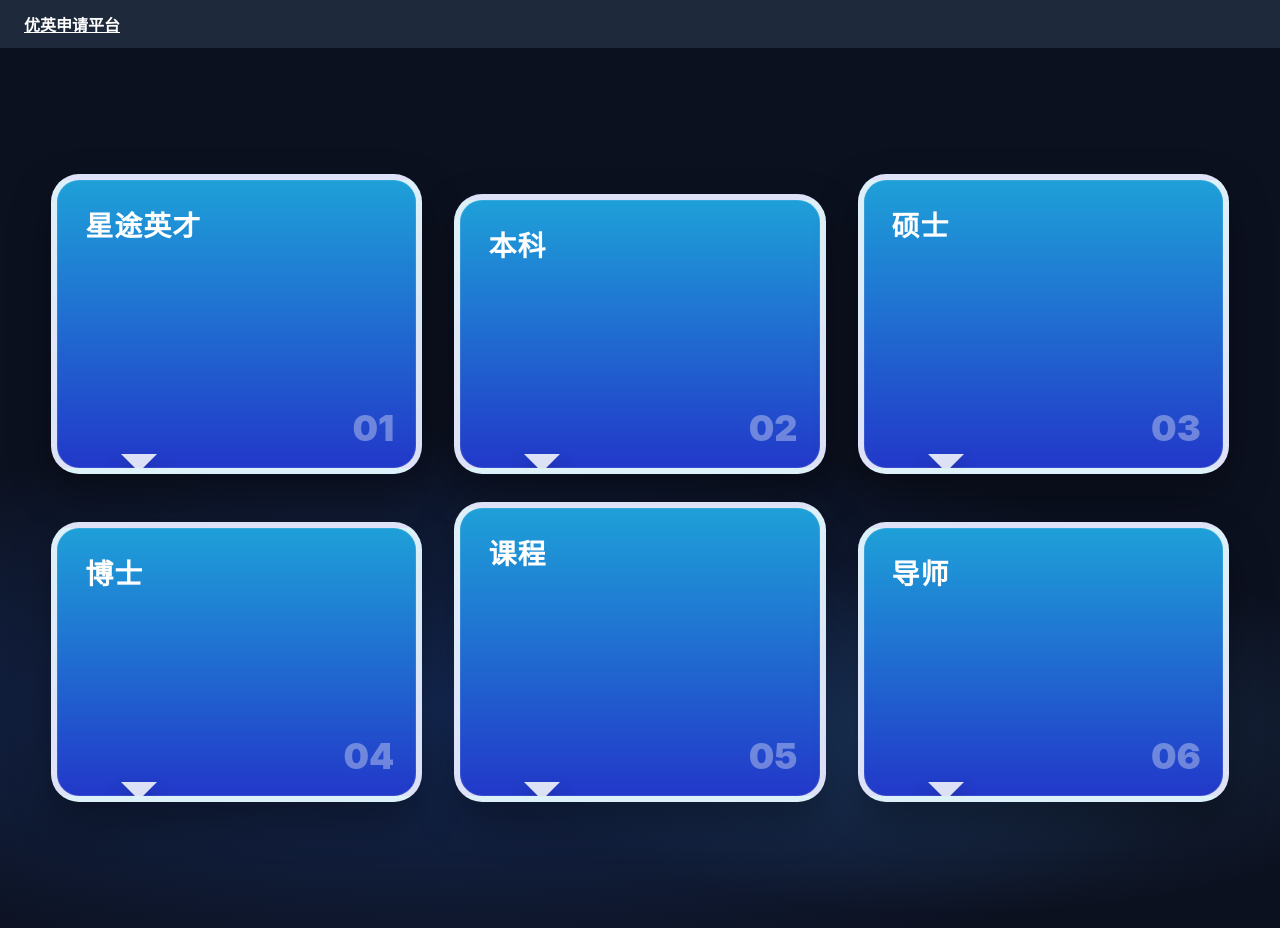
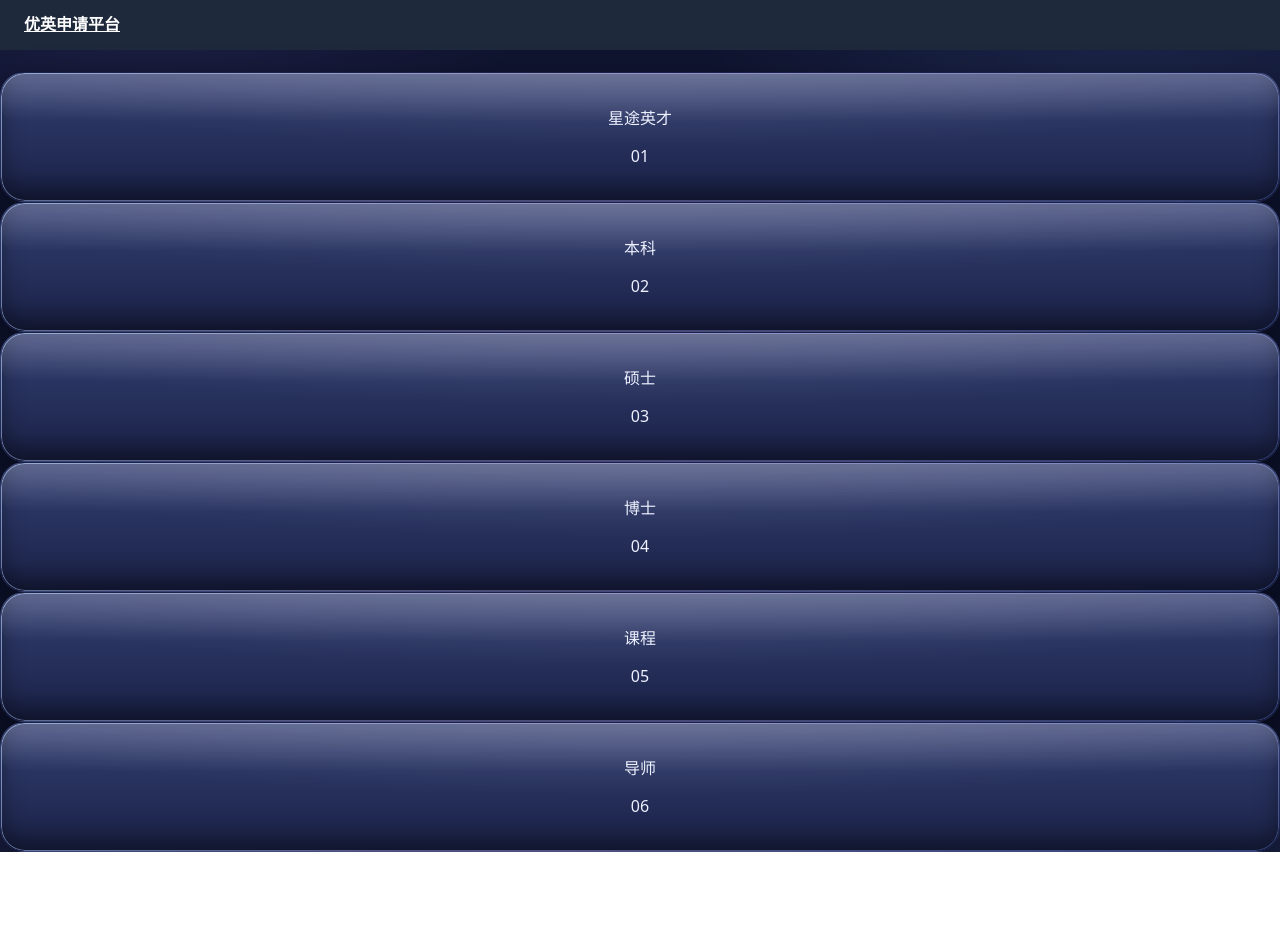
Before and after one commit to wangxiaoyan2088-spec/starpath, a Next.js app: page / in a window 1280 px wide. After the commit the page ends 852 px from the top, so only its background shows below. Built offline with nearby package versions, Linux system fonts and the light colour scheme.

Commit message:
Update globals.css

```diff
--- a/app/globals.css
+++ b/app/globals.css
@@ -1,59 +1,189 @@
-/* 全局样式 */
-body {
-  margin: 0;
-  font-family: -apple-system, BlinkMacSystemFont, "Segoe UI", Roboto, Oxygen,
-    Ubuntu, Cantarell, "Open Sans", "Helvetica Neue", sans-serif;
-  background: #0f172a;
-  color: white;
+/* ===== 全局基础 ===== */
+:root{
+  --ink:#eef1ff; --muted:#aeb6da;
+  --bg-top:#0f1430; --bg-bot:#0c1026;
+  --stroke:rgba(255,255,255,.18);
+}
+*{box-sizing:border-box}
+html,body{height:100%}
+body{
+  margin:0; color:var(--ink);
+  font:16px/1.6 system-ui,-apple-system,Segoe UI,Roboto,Helvetica,Arial,"Microsoft YaHei",sans-serif;
+  background:
+    radial-gradient(1100px 520px at 12% -8%, rgba(160,140,255,.16), transparent 40%),
+    radial-gradient(980px 480px at 88% 0%,   rgba(120,160,255,.14), transparent 45%),
+    linear-gradient(180deg, var(--bg-top), var(--bg-bot));
+  overflow-x:hidden;
 }
 
-/* 首页背景 */
-.landing{
-  min-height:100vh;
-  display:grid; place-items:center;
-  padding:40px 16px;
-  background: radial-gradient(1200px 400px at 35% 75%, rgba(50,120,255,.25), transparent 70%),
-              radial-gradient(800px 300px at 75% 78%, rgba(90,180,255,.18), transparent 60%),
-              #0c1120;
+/* ===== 星空：星尘 + 两层星点 + 云气漂移 ===== */
+.fx, .fx::before, .fx::after { position:fixed; inset:0; pointer-events:none; content:""; z-index:0; }
+
+/* 细腻彩色噪点（星尘） */
+.fx{
+  mix-blend-mode:overlay; opacity:.24;
+  background:
+    repeating-linear-gradient(0deg,  rgba(255,255,255,.05) 0 2px, rgba(0,0,0,.04) 2px 4px),
+    repeating-linear-gradient(90deg, rgba(200,160,255,.04) 0 3px, rgba(0,0,0,.035) 3px 6px);
+  animation:grain 10s steps(12) infinite;
+}
+@keyframes grain{
+  0%{transform:translate(0,0)} 25%{transform:translate(-14px,9px)}
+  50%{transform:translate(12px,-16px)} 75%{transform:translate(-8px,12px)}
+  100%{transform:translate(0,0)}
 }
 
-/* 容器：三列两行 */
-.landing-wrap{
-  width:min(1200px,92vw);
-  display:grid; grid-template-columns:repeat(3,1fr);
-  gap:28px 32px; position:relative;
+/* 第一层星点：缓慢闪烁 */
+.fx::before{
+  opacity:.85;
+  background:
+    radial-gradient(circle at 12% 18%, rgba(225,235,255,.95) 0 1.5px, transparent 2.5px),
+    radial-gradient(circle at 22% 36%, rgba(195,215,255,.9)  0 1.8px, transparent 2.8px),
+    radial-gradient(circle at 38% 12%, rgba(235,215,255,.95) 0 1.6px, transparent 2.6px),
+    radial-gradient(circle at 55% 22%, rgba(190,220,255,.95) 0 1.5px, transparent 2.5px),
+    radial-gradient(circle at 66% 8%,  rgba(225,195,255,.9)  0 1.8px, transparent 2.8px),
+    radial-gradient(circle at 72% 35%, rgba(200,235,255,.95) 0 1.5px, transparent 2.5px),
+    radial-gradient(circle at 82% 16%, rgba(235,210,255,.95) 0 1.6px, transparent 2.6px),
+    radial-gradient(circle at 88% 44%, rgba(190,215,255,.95) 0 1.4px, transparent 2.4px),
+    radial-gradient(circle at 10% 70%, rgba(215,225,255,.9)  0 1.5px, transparent 2.5px),
+    radial-gradient(circle at 28% 78%, rgba(235,205,255,.95) 0 1.6px, transparent 2.6px),
+    radial-gradient(circle at 60% 72%, rgba(195,215,255,.95) 0 1.5px, transparent 2.5px),
+    radial-gradient(circle at 78% 82%, rgba(225,205,255,.95) 0 1.8px, transparent 2.8px);
+  animation:twinkleA 14s ease-in-out infinite alternate;
+}
+@keyframes twinkleA{
+  0%{opacity:.35; filter:blur(0)} 50%{opacity:.75} 100%{opacity:1; filter:blur(.25px)}
 }
 
-/* 气泡按钮 */
+/* 第二层星点：错峰闪烁 */
+.fx::after{
+  opacity:.7;
+  background:
+    radial-gradient(circle at 18% 26%, rgba(220,230,255,.9) 0 1.4px, transparent 2.4px),
+    radial-gradient(circle at 34% 8%,  rgba(235,210,255,.95) 0 1.6px, transparent 2.6px),
+    radial-gradient(circle at 48% 30%, rgba(190,215,255,.9) 0 1.4px, transparent 2.4px),
+    radial-gradient(circle at 66% 18%, rgba(225,200,255,.95) 0 1.6px, transparent 2.6px),
+    radial-gradient(circle at 82% 28%, rgba(200,235,255,.9) 0 1.4px, transparent 2.4px),
+    radial-gradient(circle at 74% 74%, rgba(215,225,255,.95) 0 1.6px, transparent 2.6px),
+    radial-gradient(circle at 14% 82%, rgba(235,205,255,.9) 0 1.4px, transparent 2.4px);
+  animation:twinkleB 18s ease-in-out infinite alternate;
+}
+@keyframes twinkleB{ 0%{opacity:.25} 40%{opacity:.8} 100%{opacity:.95} }
+
+/* 远处云气漂移（独立层） */
+.nebula{position:fixed; inset:0; pointer-events:none; z-index:0}
+.nebula::before, .nebula::after{content:""; position:absolute; inset:0; pointer-events:none}
+.nebula::before{
+  background:
+    radial-gradient(700px 340px at 18% 12%, rgba(120,160,255,.10), transparent 65%),
+    radial-gradient(820px 360px at 82% 16%, rgba(170,140,255,.10), transparent 70%);
+  animation:drift1 36s ease-in-out infinite alternate;
+}
+.nebula::after{
+  background:
+    radial-gradient(540px 280px at 12% 68%, rgba(140,120,255,.07), transparent 70%),
+    radial-gradient(620px 300px at 88% 72%, rgba(120,160,255,.06), transparent 75%);
+  animation:drift2 48s ease-in-out infinite alternate;
+}
+@keyframes drift1{ from{transform:translateY(0)} to{transform:translateY(-18px)} }
+@keyframes drift2{ from{transform:translateY(8px)} to{transform:translateY(-10px)} }
+
+/* ===== 页面结构样式 ===== */
+.wrap{position:relative; z-index:1; max-width:1100px; margin:auto; padding:32px 20px 64px}
+header{display:flex; align-items:center; justify-content:space-between; gap:12px; flex-wrap:wrap; margin-bottom:22px}
+h1{margin:0; font-weight:750; font-size:clamp(22px,3vw,30px)}
+.nav{display:flex; gap:10px}
+.btn{
+  display:inline-flex; align-items:center; justify-content:center; padding:10px 14px;
+  border-radius:14px; color:var(--ink); text-decoration:none; font-weight:600;
+  background:linear-gradient(180deg, rgba(255,255,255,.10), rgba(255,255,255,.04));
+  border:1px solid var(--stroke); backdrop-filter:blur(10px);
+  box-shadow:0 8px 22px rgba(0,0,0,.28), inset 0 -8px 18px rgba(0,0,0,.25);
+  transition:transform .18s ease, box-shadow .18s ease;
+}
+.btn:hover{transform:translateY(-2px); box-shadow:0 16px 34px rgba(0,0,0,.36), 0 0 0 8px rgba(140,160,255,.10)}
+.muted{color:var(--muted); font-size:14px; margin:6px 2px 16px}
+
+/* 宫格 */
+.grid{display:grid; gap:18px; grid-template-columns:repeat(2,minmax(0,1fr))}
+@media (min-width:760px){ .grid{grid-template-columns:repeat(3,1fr)} }
+@media (min-width:1100px){ .grid{grid-template-columns:repeat(6,1fr)} }
+
+/* 玻璃金属按钮卡 */
 .bubble{
-  position:relative; display:block;
-  height:210px; padding:24px 28px;
-  border-radius:28px; border:6px solid rgba(255,255,255,.85);
-  background:linear-gradient(180deg,#1ea0d8 0%, #2238c9 100%);
-  color:#fff; text-decoration:none; overflow:hidden;
-  box-shadow:0 18px 40px rgba(0,0,0,.35), inset 0 0 0 1px rgba(255,255,255,.1);
-  transition:transform .15s ease, box-shadow .2s ease, filter .2s ease;
+  position:relative; overflow:hidden; text-decoration:none; color:var(--ink);
+  border-radius:24px; padding:18px 16px 16px; height:130px;
+  display:flex; flex-direction:column; align-items:center; justify-content:center; gap:12px;
+  background:
+    radial-gradient(120% 160% at 50% -30%, rgba(255,255,255,.16), transparent 55%),
+    linear-gradient(180deg, #333f73, #242e58 58%, #1a2146);
+  border:1px solid transparent;
+  box-shadow:0 14px 36px rgba(0,0,0,.35), inset 0 -12px 22px rgba(0,0,0,.38), inset 0 1px 0 rgba(255,255,255,.10);
+  transition:transform .18s ease, box-shadow .18s ease, background .18s ease;
 }
-.bubble.row1{ height:240px; }
-.bubble.row2{ height:220px; margin-top:20px; }
-
+.bubble::before{
+  content:""; position:absolute; inset:0; border-radius:inherit; pointer-events:none; padding:1px;
+  background:
+    linear-gradient(180deg, rgba(255,255,255,.22), rgba(255,255,255,.06)) border-box,
+    linear-gradient(135deg, rgba(160,200,255,.55), rgba(180,150,255,.38) 40%, rgba(80,120,255,.35)) padding-box;
+  -webkit-mask:linear-gradient(#000 0 0) content-box, linear-gradient(#000 0 0);
+  -webkit-mask-composite:xor; mask-composite:exclude;
+  border-radius:inherit;
+}
 .bubble::after{
-  content:''; position:absolute; left:64px; bottom:-22px;
-  border:18px solid transparent; border-top-color:rgba(255,255,255,.85);
-  filter:drop-shadow(0 8px 8px rgba(0,0,0,.25));
+  content:""; position:absolute; inset:1px 1px auto 1px; height:38%;
+  border-radius:22px 22px 14px 14px / 22px 22px 14px 14px;
+  background:linear-gradient(180deg, rgba(255,255,255,.22), rgba(255,255,255,0));
+  filter:blur(.2px); opacity:.9; pointer-events:none;
+}
+.bubble:hover{
+  transform:translateY(-4px);
+  box-shadow:0 22px 48px rgba(0,0,0,.42), 0 0 0 10px rgba(140,160,255,.10), inset 0 -14px 26px rgba(0,0,0,.42);
+  background:
+    radial-gradient(120% 160% at 50% -30%, rgba(255,255,255,.18), transparent 55%),
+    linear-gradient(180deg, #3a477f, #2a3465 58%, #1f274f);
 }
 
-/* 文案 */
-.bubble-title{ font-size:28px; font-weight:800; letter-spacing:1px; }
-.bubble-index{ position:absolute; right:22px; bottom:18px; font-weight:900; font-size:36px; opacity:.35; }
+/* 圆形图标托盘 + 悬浮旋转放大 */
+.cap{
+  width:72px; height:72px; border-radius:999px; position:relative; display:grid; place-items:center;
+  background:
+    radial-gradient(120% 160% at 30% 10%, rgba(255,255,255,.22), transparent 60%),
+    linear-gradient(180deg, rgba(255,255,255,.28), rgba(255,255,255,.08)),
+    linear-gradient(180deg, #3d4980, #2b3463 60%, #202852);
+  border:1px solid rgba(255,255,255,.22);
+  box-shadow:0 10px 28px rgba(0,0,0,.36), inset 0 0 0 1px rgba(255,255,255,.12), inset 0 -12px 20px rgba(0,0,0,.38);
+  transition:transform .45s cubic-bezier(.2,.7,.2,1.1);
+}
+.bubble:hover .cap{ transform:scale(1.08) rotate(10deg) }
 
-.bubble:hover{ transform:translateY(-4px); filter:saturate(1.08);
-  box-shadow:0 24px 50px rgba(0,0,0,.45), inset 0 0 0 1px rgba(255,255,255,.12);
+.b-title{font-weight:800; font-size:15px; letter-spacing:.5px; text-align:center}
+svg{width:32px; height:32px; display:block}
+
+/* 登录区卡片 */
+.cols{display:grid; gap:18px; margin-top:18px}
+@media (min-width:860px){ .cols{grid-template-columns:1fr 1fr} }
+.card{
+  position:relative; border-radius:22px; padding:18px;
+  background:linear-gradient(180deg, rgba(255,255,255,.10), rgba(255,255,255,.04));
+  border:1px solid var(--stroke); backdrop-filter:blur(10px);
+  box-shadow:0 12px 34px rgba(0,0,0,.32), inset 0 -1px 0 rgba(255,255,255,.12);
 }
+.chip{display:inline-block; padding:4px 10px; border-radius:999px; font-size:12px; color:var(--ink);
+  background:linear-gradient(180deg, rgba(122,167,255,.18), rgba(166,136,255,.14)); border:1px solid var(--stroke); margin-bottom:8px}
+.col-title{font-size:18px; font-weight:800; margin:0 0 8px}
+.field{display:flex; gap:10px; align-items:center}
+.input{
+  flex:1 1 auto; padding:12px; border-radius:12px; border:1px solid var(--stroke);
+  background:rgba(255,255,255,.06); color:var(--ink); outline:none;
+  transition:border-color .15s ease, box-shadow .15s ease;
+}
+.input:focus{border-color:rgba(130,160,255,.7); box-shadow:0 0 0 6px rgba(130,160,255,.15)}
 
-/* 登录页小样式 */
-.tabs{ display:grid; grid-template-columns:1fr 1fr; gap:8px; margin:10px 0 12px; }
-.tab{ background:rgba(255,255,255,.04); border:1px solid rgba(255,255,255,.08); border-radius:10px; padding:10px 12px; cursor:pointer; }
-.tab.active{ background:rgba(56,189,248,.15); border-color:rgba(56,189,248,.45); }
-.form{ display:grid; gap:12px; margin-top:8px; }
-.muted{ color:rgba(255,255,255,.6); font-size:12px; }
+/* 两行按钮（进入 / 工作台·总览） */
+.btn.btn-2l{ flex-direction:column; line-height:1.1; text-align:center; white-space:normal; }
+.btn.btn-2l span{ display:block; }
+.btn.btn-2l span:first-child{ font-weight:700; letter-spacing:.5px; }
+.btn.btn-2l span:last-child{ opacity:.95; }
+
+footer{margin-top:28px; text-align:center; color:var(--muted); font-size:13px}
```
